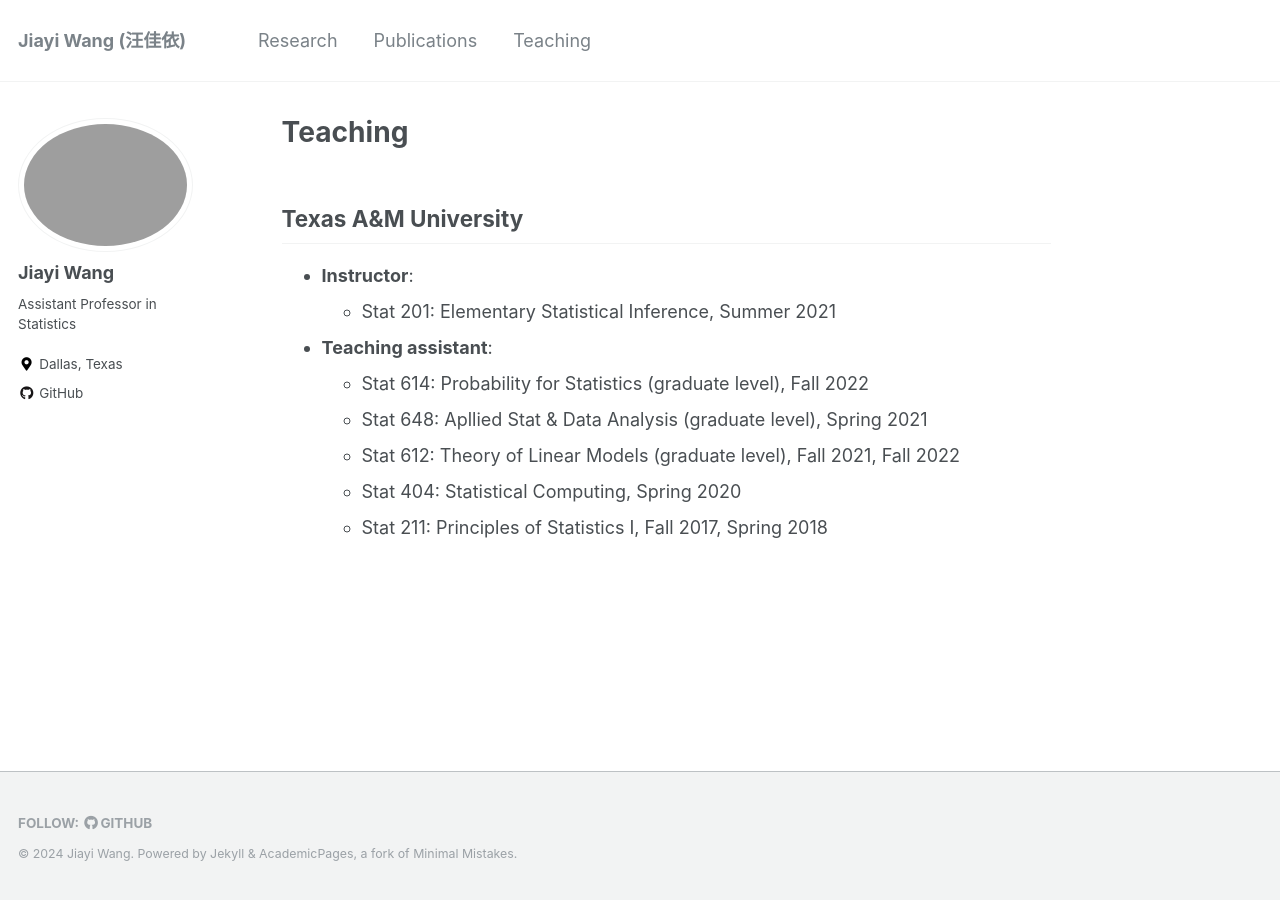
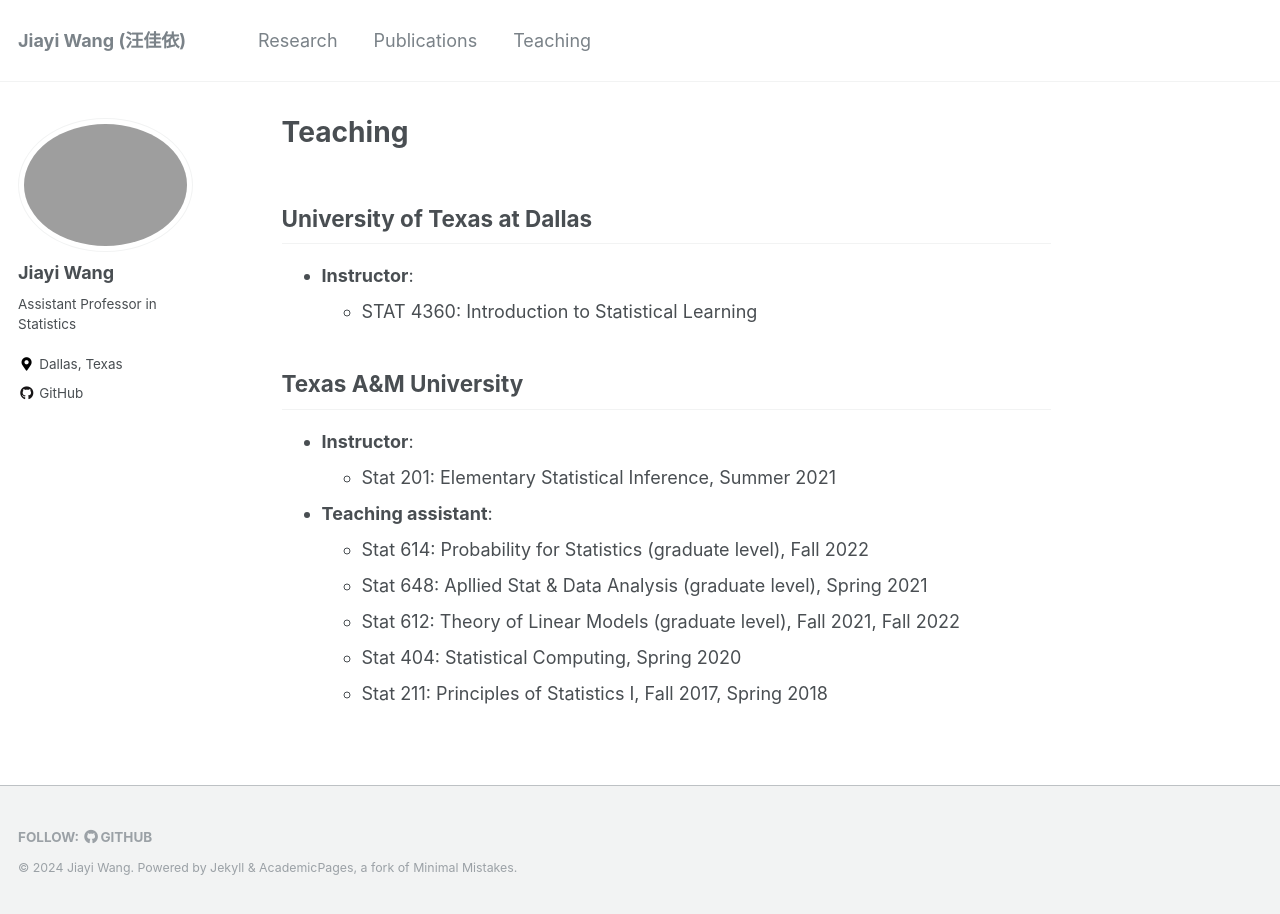
Before and after one commit to jiayiwang1017/jiayiwang1017.github.io, a Jekyll site: the page built from _pages/teaching.md, in a window 1280 px wide. Built offline with Jekyll 4.4.1, drawn with Linux system fonts in a browser that asks for light colours.

Commit message:
Update teaching.md

```diff
--- a/_pages/teaching.md
+++ b/_pages/teaching.md
@@ -2,6 +2,10 @@
 permalink: /teaching/
 title: "Teaching"
 ---
+
+## University of Texas at Dallas
+- **Instructor**:
+  - STAT 4360: Introduction to Statistical Learning
 
 ## Texas A&M University
 - **Instructor**:
```
